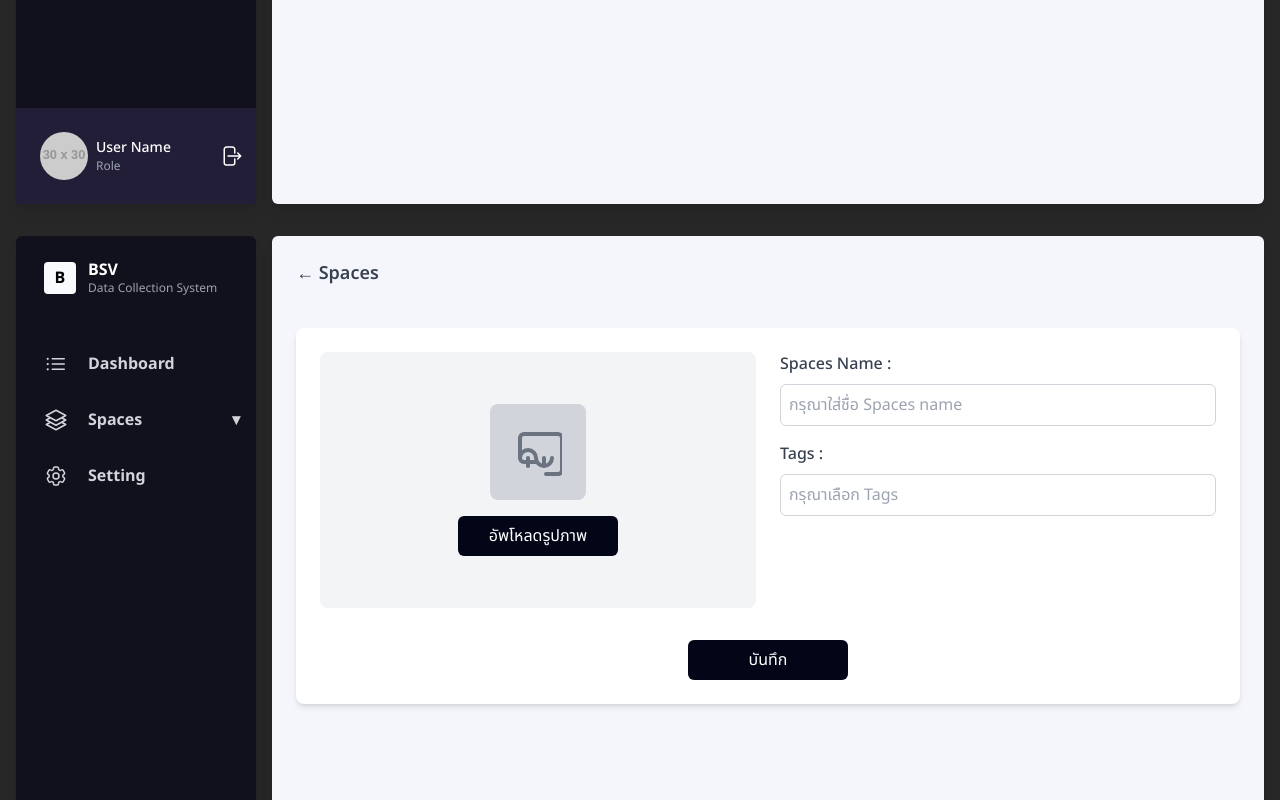
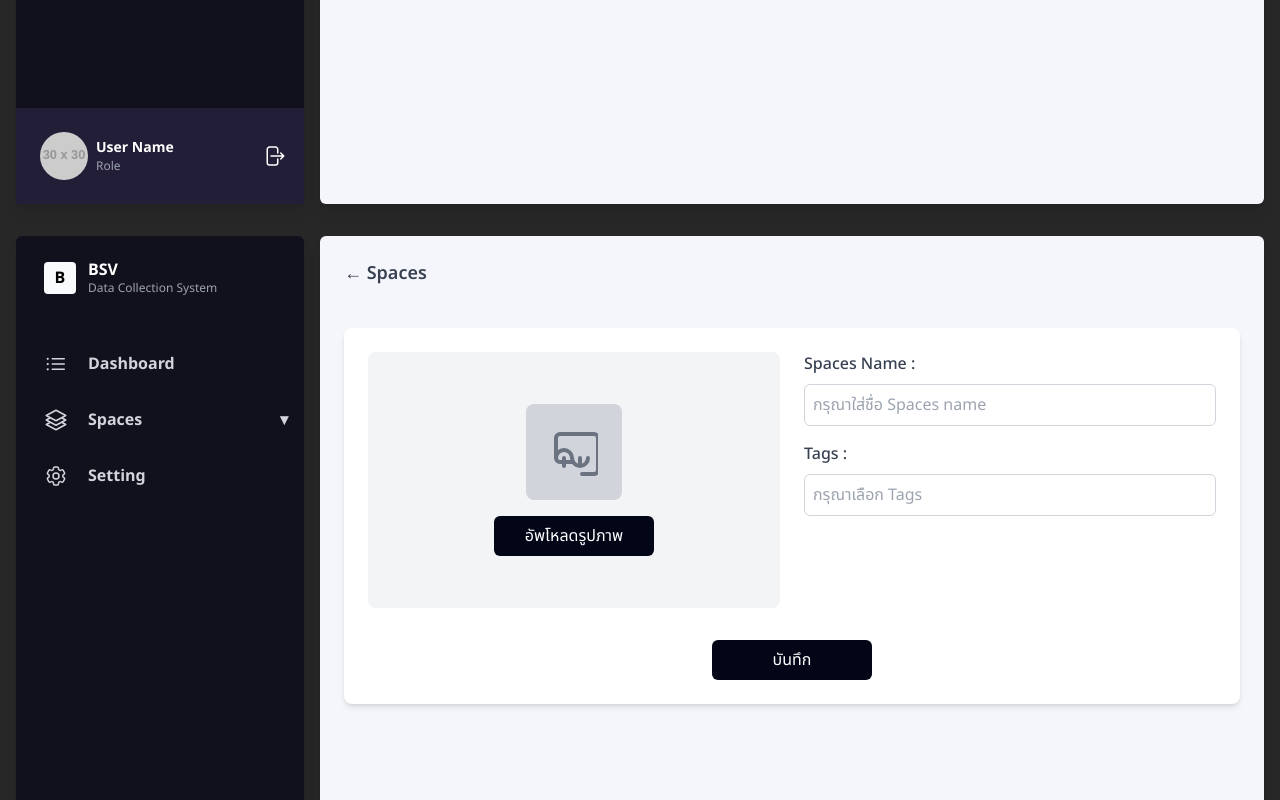
Before and after one commit to M42UJO/projectIntern, a React (Vite) app in the folder projectIntern/: page / in a window 1280 px wide. Shown: the part 1380-2180 px from the top of the page. Built offline with nearby package versions, Linux system fonts and the light colour scheme.

Commit message:
Update sidebar.jsx

```diff
--- a/projectIntern/src/components/sidebar.jsx
+++ b/projectIntern/src/components/sidebar.jsx
@@ -6,7 +6,7 @@ export default function Sidebar() {
   return (
     <>
       <aside
-        className="w-60 text-white flex flex-col rounded-md shadow-lg mr-4"
+        className="w-72 text-white flex flex-col rounded-md shadow-lg mr-4"
         style={{ backgroundColor: "#11111D" }}
       >
         <div className="flex items-center space-x-2 px-7 py-5 ">
@@ -64,11 +64,11 @@ export default function Sidebar() {
             <span className="ml-auto">{isSpacesOpen ? "▴" : "▾"}</span>
           </div>
           {isSpacesOpen && (
-            <div className=" text-gray-400">
-              <a href="#" className="block p-2 pl-14 button">
+            <div className=" text-gray-400 font-bold">
+              <a href="#" className="block py-2 pl-20 button">
                 PPE API setting
               </a>
-              <a href="#" className="block p-2 pl-14 button">
+              <a href="#" className="block py-2 pl-20 button">
                 PWA API setting
               </a>
             </div>
@@ -110,8 +110,8 @@ export default function Sidebar() {
             className="h-12 w-12 rounded-full"
           />
           <div class="flex items-center">
-            <div>
-              <p className="text-sm font-medium">User Name</p>
+            <div className="mr-2">
+              <p className="text-sm font-bold">User Name</p>
               <p className="text-xs text-gray-400">Role</p>
             </div>
             <div>
@@ -121,7 +121,7 @@ export default function Sidebar() {
                 viewBox="0 0 24 24"
                 stroke-width="1.5"
                 stroke="currentColor"
-                class="size-6 ml-12"
+                class="size-6 ml-20"
               >
                 <path
                   stroke-linecap="round"
```
